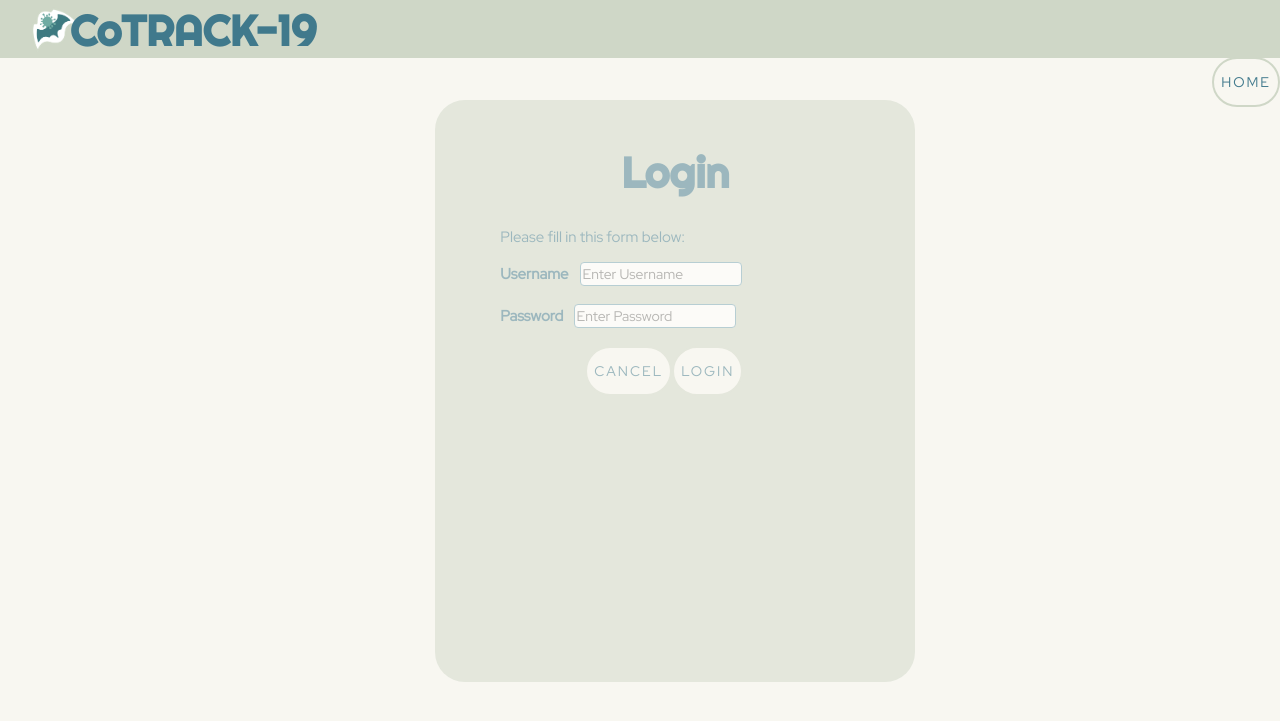
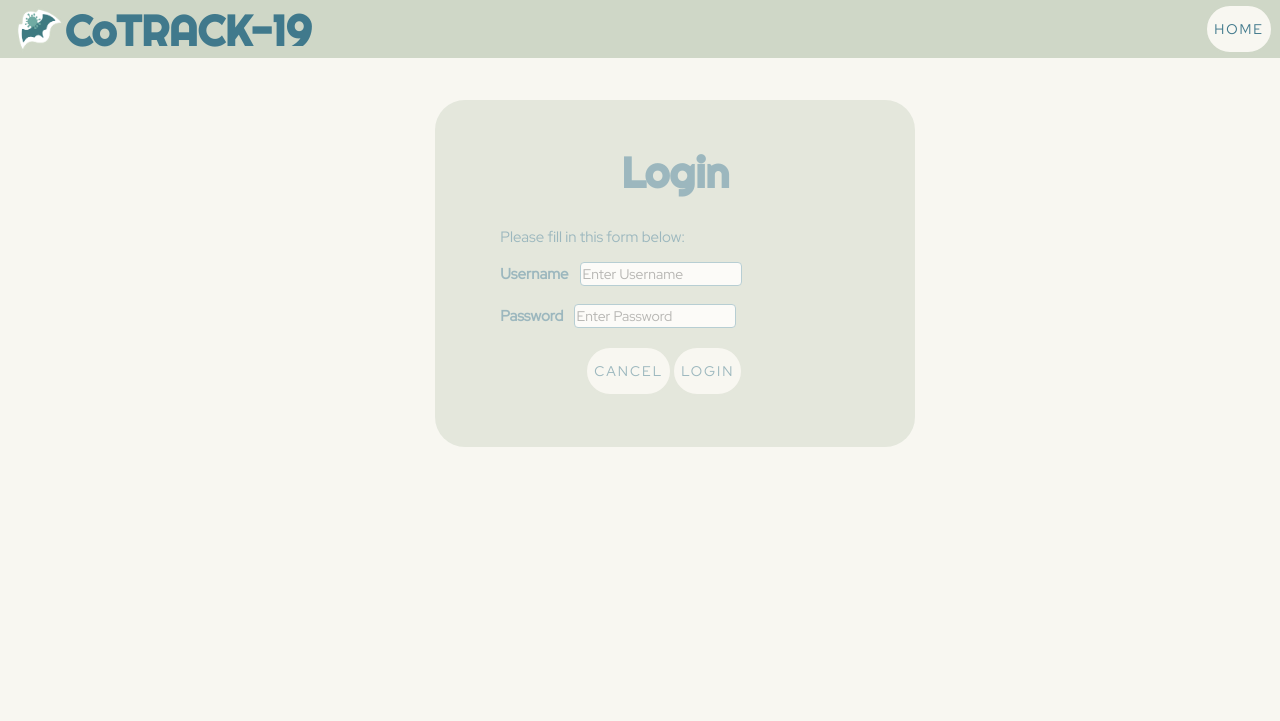
Before and after one commit to SonofLastPanda/htdocs, a PHP site: page /login.php in a window 1280 px wide. Shown: the top 721 px of the page. Run offline with PHP 8.4, Linux system fonts and the light colour scheme.

Commit message:
Header looks good in all pages

```diff
--- a/frontend/index.php
+++ b/frontend/index.php
@@ -3,7 +3,7 @@
   <head>
     <link href="styles.css" rel="stylesheet" type="text/css" />
     <div class="header">
-    <h1><img src="logo1.2.png" alt="BatGirl logo" width="50" height="50" style= "margin-bottom: -10px; margin-left: 15px; margin-right: 0px;">CoTRACK-19<button type="submit" id="myButton" class="button button_header"; style="margin-right:7px;">LOGIN</form><form method="get" action="user_reg.php"><button type="submit" id="myButton" class="button button_header" >REGISTER USER</form></h1>
+    <h1><img src="logo1.2.png" alt="BatGirl logo" width="50" height="50" style= "margin-bottom: -10px; margin-left: 15px; margin-right: 0px;">CoTRACK-19<button type="submit" id="loginButton" class="button button_header" form="login_form" style="margin-right:7px;">LOGIN<form method="get" id="login_form" action="login.php"></form></button><button type="submit" id="myButton" class="button button_header" form="reg_form" >REGISTER USER <form method="get" id="reg_form" action="user_reg.php"></form></button></h1>
     </div>
   </head>
  <body>
--- a/frontend/login.php
+++ b/frontend/login.php
@@ -4,12 +4,12 @@
   <head>
     <link href="styles.css" rel="stylesheet" type="text/css"/> <!-- Connecting to the css file named styles.css -->
     <div class="header">
-    <h1><img src="logo1.2.png" alt="BatGirl logo" width="50" height="50" style= "margin-bottom: -10px; margin-left: 30px; margin-right: -10px;">CoTRACK-19<form method="get" action="index.php"><button type="submit" id="myButton" class="button button_header";>HOME</form></h1>
+    <h1><img src="logo1.2.png" alt="BatGirl logo" width="50" height="50" style= "margin-bottom: -10px; margin-left: 15px; margin-right: 0px;">CoTRACK-19<form method="get" action="index.php"><button type="submit" id="myButton" class="button button_header" style="margin-right:7px; top:-53px;";>HOME</form></h1>
     </div>
   </head>
   <body>
   <div class="container">
-    <div class= "boxed_c">
+    <div class= "boxed_login">
       <form action="login.php">
       <div>
       <h1 style= "text-align: center;">Login</h1>
--- a/frontend/styles.css
+++ b/frontend/styles.css
@@ -168,7 +168,22 @@
   top: 100px;
   left: 34%;
   opacity: 0.5;
-  height: 550px;
+  height: 570px;
+  width: 450px;
+  text-align: left;
+  padding-left: 15px;
+  padding-right: 15px;
+  padding-top: 17px;
+  padding-bottom: 15px;
+  border-radius:30px;
+}
+.boxed_login {
+  background-color: #CFD7C7;
+  position: fixed;
+  top: 100px;
+  left: 34%;
+  opacity: 0.5;
+  height: 315px;
   width: 450px;
   text-align: left;
   padding-left: 15px;
```
Also changed, not shown: frontend/user_reg.php (line endings or trailing spaces).
